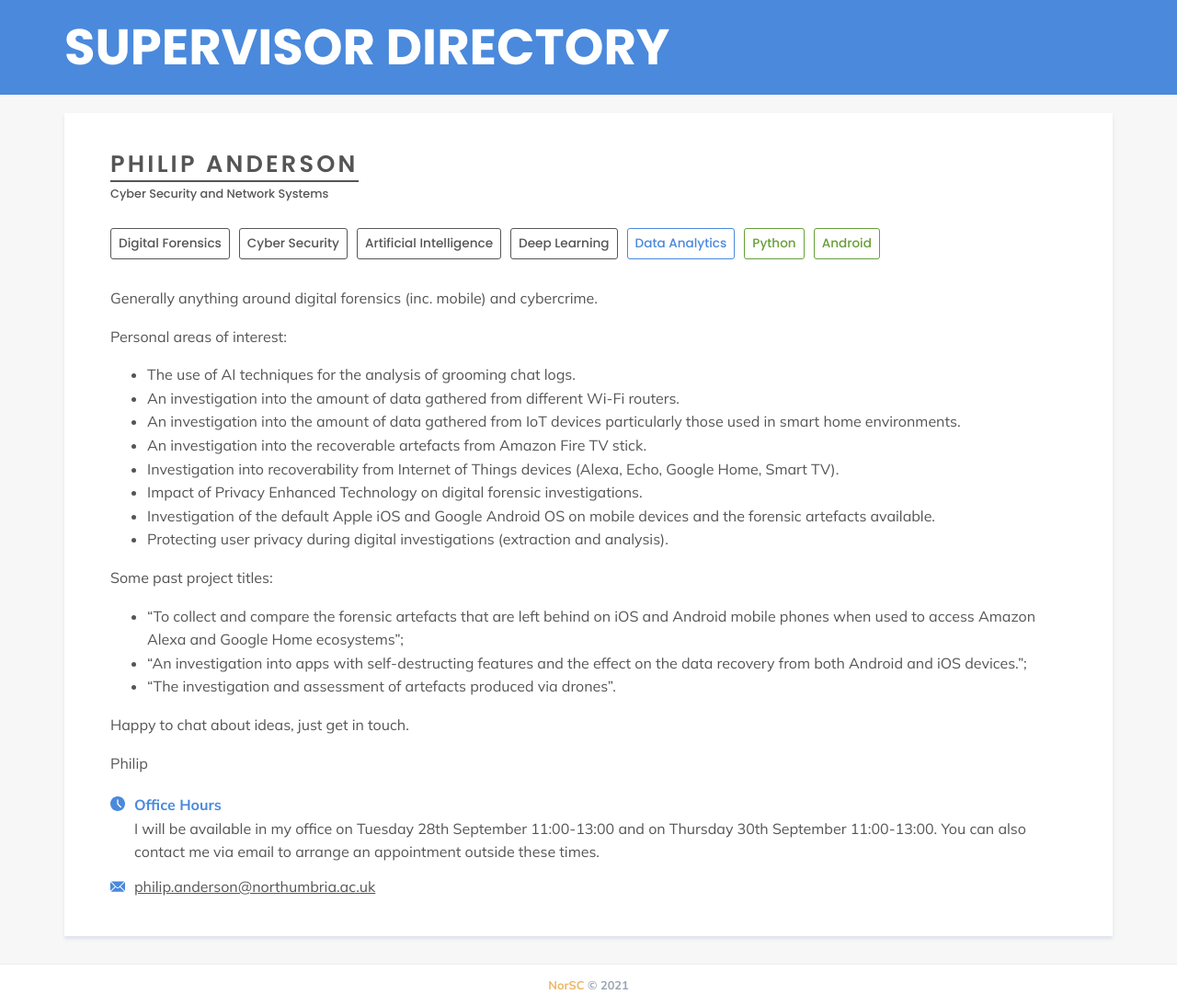
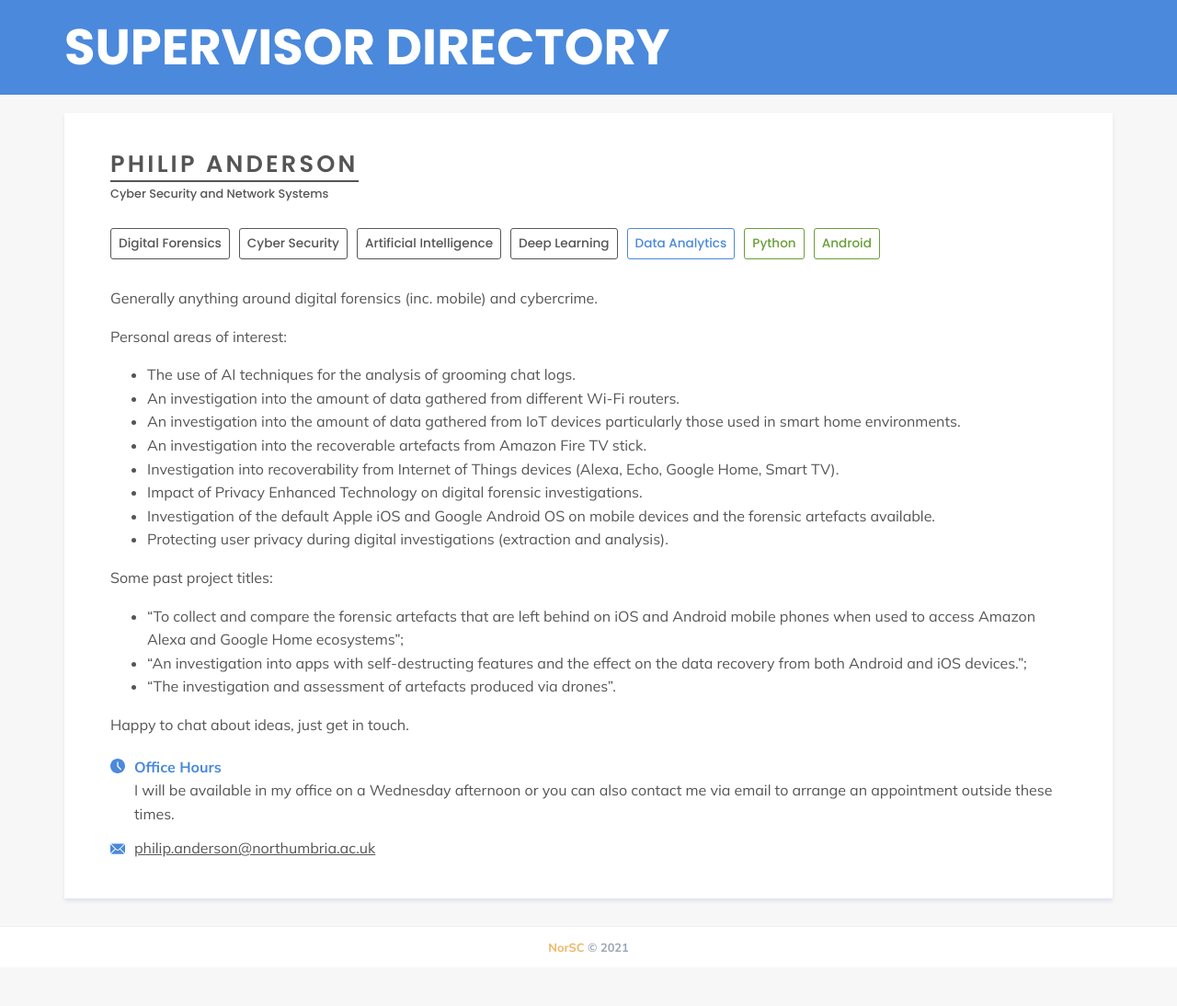
Before and after one commit to NorSC/supervisor-search, a Jekyll site: the page built from _supervisors/philip-anderson.md, in a window 1280 px wide. Shown: the whole page at 92% size. Built offline with Jekyll 4.4.1, drawn with Linux system fonts in a browser that asks for light colours; a script that is not in the unit is left out; after the commit the page ends 1052 px from its top, so only the background shows below that.

Commit message:
Update Supervisors “philip-anderson”

```diff
--- a/_supervisors/philip-anderson.md
+++ b/_supervisors/philip-anderson.md
@@ -3,9 +3,8 @@ layout: supervisor
 title: Philip Anderson
 available: true
 email: philip.anderson@northumbria.ac.uk
-office_hours: "I will be available in my office on Tuesday 28th September
-  11:00-13:00 and on Thursday 30th September 11:00-13:00. You can also contact
-  me via email to arrange an appointment outside these times. "
+office_hours: "I will be available in my office on a Wednesday afternoon or you
+  can also contact me via email to arrange an appointment outside these times. "
 research_group: Cyber Security and Network Systems
 research_themes:
   - Digital Forensics
@@ -52,7 +51,4 @@ additional_details: >-
 
 
   Happy to chat about ideas, just get in touch.
-
-
-  Philip
 ---
```
